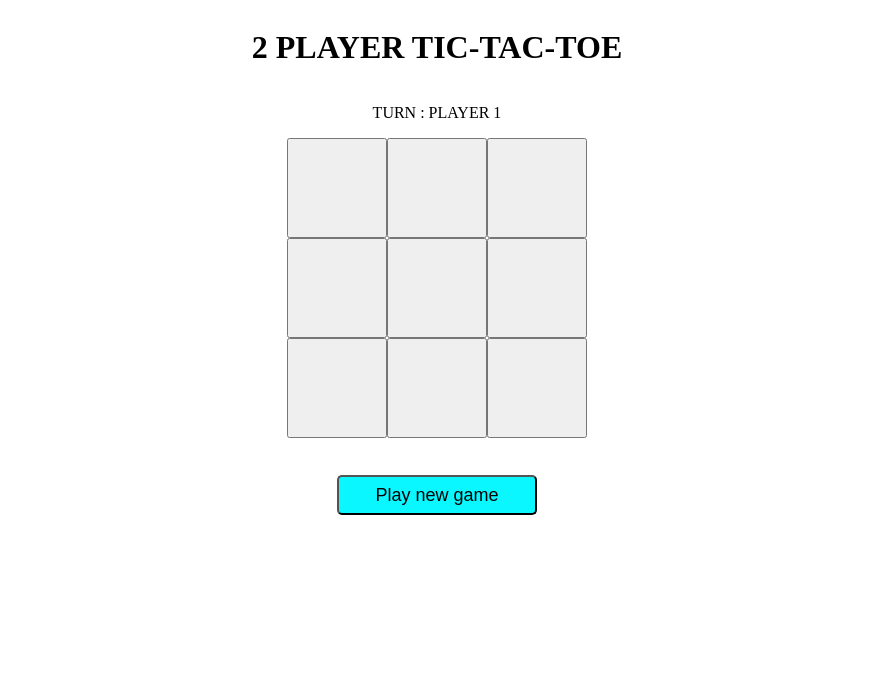
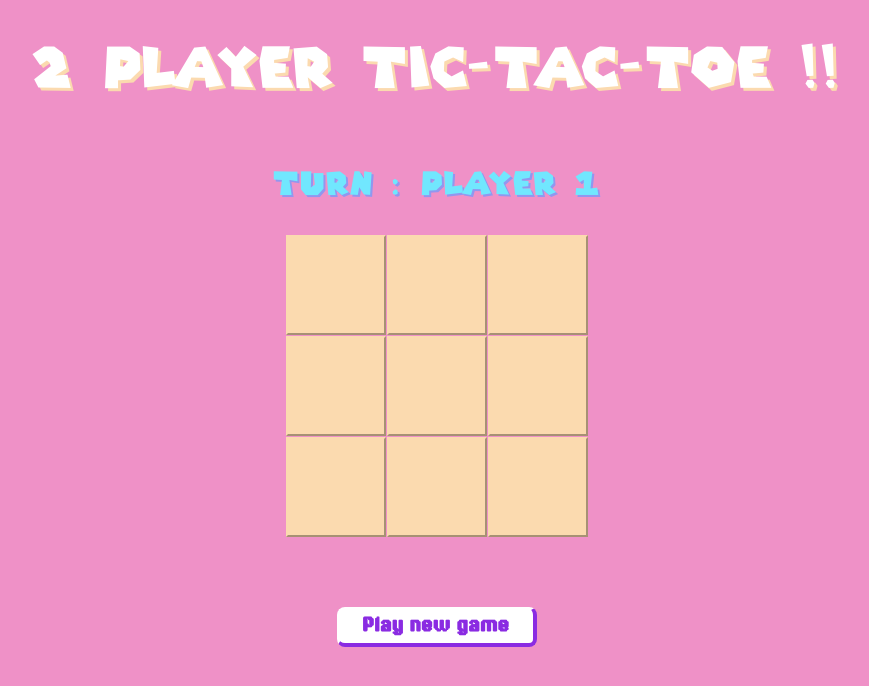
Before and after one commit to AnInsaneJimJam/tic-tac-toe, a plain HTML site: page index.html in a window 1280 px wide. Shown: the whole page, without its empty margins (203-1072 px from the left). Drawn offline with Linux system fonts and the light colour scheme.

Commit message:
Adde font style and JimJam style

```diff
--- a/index.html
+++ b/index.html
@@ -9,23 +9,23 @@
 </head>
 
 <body>
-    <h1> 2 PLAYER TIC-TAC-TOE</h1>
-    <p id="displayTurn"> </p>
-    <div class="grid">
-        <button id="1" onCLick="markSymbol(this)"></button>
-        <button id="2" onClick="markSymbol(this)"></button>
-        <button id="3" onClick="markSymbol(this)"></button>
-        <button id="4" onClick="markSymbol(this)"></button>
-        <button id="5" onClick="markSymbol(this)"></button>
-        <button id="6" onClick="markSymbol(this)"></button>
-        <button id="7" onClick="markSymbol(this)"></button>
-        <button id="8" onClick="markSymbol(this)"></button>
-        <button id="9" onClick="markSymbol(this)"></button>
+    <h1 class = "heading"> 2 PLAYER TIC-TAC-TOE !!</h1>
+    <p id ="displayTurn" class = "turnHeading"> </p>
+    <div class="grid" >
+        <button id="1" onCLick="markSymbol(this)" class = "buttonText"></button>
+        <button id="2" onClick="markSymbol(this)" class = "buttonText"></button>
+        <button id="3" onClick="markSymbol(this)" class = "buttonText"></button>
+        <button id="4" onClick="markSymbol(this)" class = "buttonText"></button>
+        <button id="5" onClick="markSymbol(this)" class = "buttonText"></button>
+        <button id="6" onClick="markSymbol(this)" class = "buttonText"></button>
+        <button id="7" onClick="markSymbol(this)" class = "buttonText"></button>
+        <button id="8" onClick="markSymbol(this)" class = "buttonText"></button>
+        <button id="9" onClick="markSymbol(this)" class = "buttonText"></button>
     </div>
     <h3 class="Winner"></h3>
     <button id="reset"
-        style="height: 40px; border-radius: 5px; background-color: rgba(0, 247, 255, 0.958);font-size: large; width:200px;"
-        onClick="newGame()">
+        style="height: 40px;  ; width:200px;"
+        onClick="newGame()" class = "btn">
         Play new game</button>
     <script src=index.js></script>
 </body>
--- a/index.js
+++ b/index.js
@@ -1,4 +1,4 @@
-let turn = 1; // 1->X and 2->O
+let turn = 1 // 1->X and 2->O
 let gameEnded = false;
 let turnCount = 1;
 
@@ -15,6 +15,7 @@ const winConditions = [
 const X = [];
 const O = [];
 
+const displayWinner = document.getElementsByClassName("Winner")[0]
 const displayTurn = document.getElementById("displayTurn")
 const reset = document.getElementById("reset")
 
@@ -42,7 +43,14 @@ function markSymbol(button) {
 }
 
 function DisplayTurn(turn) {
-    gameEnded ? displayTurn.innerHTML = ("GAME ENDED") : displayTurn.innerHTML = (`TURN : PLAYER ${turn}`);
+    if (gameEnded) {
+        displayTurn.innerHTML = ("GAME ENDED !!")
+        displayTurn.style.color = "rgb(61, 0, 0)"
+    }
+    else {
+        displayTurn.innerHTML = (`TURN : PLAYER ${turn}`);
+        turn == 1 ? displayTurn.style.color = "rgb(113, 231, 254)" : displayTurn.style.color = "rgb(32, 255, 117)"
+    }
 }
 
 function nextTurn() {
@@ -58,14 +66,16 @@ function isWinner(type) {
     return isSubset
 }
 function endGame() {
-    document.getElementsByClassName("Winner")[0].innerHTML = `Winner : ${getSymbol(turn)}`
+    displayWinner.innerHTML = `Winner : ${getSymbol(turn)} !!`
+    turn == 1 ? displayWinner.style.color = "rgb(113, 231, 254)" : displayTurn.style.color = "rgb(32, 255, 117)"
     document.querySelectorAll(".grid button").forEach(button => {
         button.disabled = true;
     });
     gameEnded = true
 }
 function draw() {
-    document.getElementsByClassName("Winner")[0].innerHTML = "Game Resulted in a Draw"
+    document.getElementsByClassName("Winner")[0].innerHTML = "Game Resulted in a Draw !!"
+    displayWinner.style.color = "rgb(255, 255, 255)"
 }
 
 function newGame() {
--- a/main.css
+++ b/main.css
@@ -1,21 +1,112 @@
+@font-face {
+    font-family: 'SuperMario';
+    src: url('Fonts/SuperMario256.ttf') format('truetype');
+}
+
+@font-face {
+    font-family: 'GameFont';
+    src: url('Fonts/GameFont.otf') format('opentype');
+}
+
+.heading {
+    font-family: 'SuperMario', cursive;
+    font-size: 3.5rem;
+    color: #ffffff;
+    text-shadow: 3px 3px 0px rgb(251, 218, 175);
+    letter-spacing: 2px;
+    animation: wave 2s infinite;
+}
+
+.buttonText {
+    font-family: 'SuperMario', cursive;
+    font-size: 5rem;
+    color: #ffffff;
+    text-shadow: 3px 3px 0px rgb(239, 145, 199);
+    letter-spacing: 2px;
+}
+
+.turnHeading {
+    font-family: 'SuperMario', cursive;
+    font-size: 2rem;
+    text-shadow: 2px 2px 0px rgb(145, 151, 239);
+    letter-spacing: 2px;
+}
+
+@keyframes wave {
+
+    0%,
+    100% {
+        transform: translateY(0);
+    }
+
+    25% {
+        transform: translateY(-10px);
+    }
+
+    50% {
+        transform: translateY(0);
+    }
+
+    75% {
+        transform: translateY(10px);
+    }
+}
+
+
 button {
     width: 100px;
     height: 100px;
     font-size: 60px;
+    background-color: rgb(251, 218, 175);
+    border-color: rgb(251, 218, 175);
 }
 
-body{
+body {
     display: flex;
     flex-direction: column;
     align-items: center;
+    background-color: rgb(239, 145, 199);
 }
 
-#3,#6,#9 {
-    display: block;
+/* Taken from UIVERSE */
+.btn {
+
+    letter-spacing: 1px;
+    font-family: 'GameFont';
+    font-size: 20px;
+    font-weight: 700;
+    background: rgb(255, 255, 255);
+    color: blueviolet;
+    cursor: pointer;
+    border-radius: 0.5rem;
+    border-bottom: 4px solid blueviolet;
+    border-right: 4px solid blueviolet;
+    border-top: 2px solid white;
+    border-left: 2px solid white;
+    transition-duration: 1s;
+    transition-property: border-top, border-left, border-bottom, border-right,
+        box-shadow;
 }
 
-.grid{
+.btn:hover {
+    border-top: 2px solid blueviolet;
+    border-left: 2px solid blueviolet;
+    border-bottom: 2px solid rgb(238, 103, 238);
+    border-right: 2px solid rgb(238, 103, 238);
+    box-shadow: rgba(240, 46, 170, 0.4) 5px 5px, rgba(240, 46, 170, 0.3) 10px 10px,
+        rgba(240, 46, 170, 0.2) 15px 15px;
+}
+
+
+.grid {
     display: grid;
-    grid-template-columns: repeat(3,100px);
-    gap: 0px;
+    grid-template-columns: repeat(3, 100px);
+    gap: 1px;
 }
+
+.Winner {
+    font-family: 'SuperMario', cursive;
+    font-size: 35px;
+    text-shadow: 3px 3px 0px rgb(0, 0, 0);
+    letter-spacing: 2px
+}
```
Also changed, not shown: Fonts/GameFont.otf (added), Fonts/SuperMario256.ttf (added).
